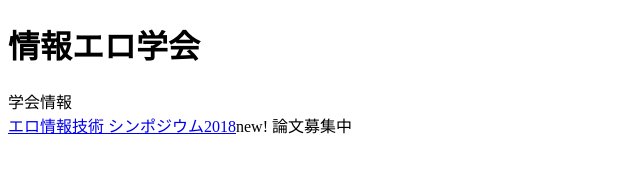
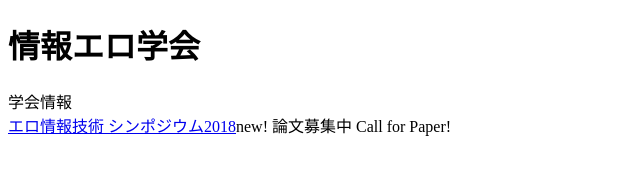
Before and after one commit to erogakkai/www.eroc.work, a plain HTML site: page index.html in a window 1280 px wide. Shown: the whole page, without its empty margins (0-640 px from the left). Drawn offline with Linux system fonts and the light colour scheme.

Commit message:
call for paper

```diff
--- a/index.html
+++ b/index.html
@@ -6,6 +6,6 @@
 <body>
 	<h1>情報エロ学会</h1>
 	学会情報<br />
-	<a href="2018/index.html">エロ情報技術	シンポジウム2018</a>new! 論文募集中<br />
+	<a href="2018/index.html">エロ情報技術	シンポジウム2018</a>new! 論文募集中 Call for Paper!<br />
 </body>
 </html>
```
